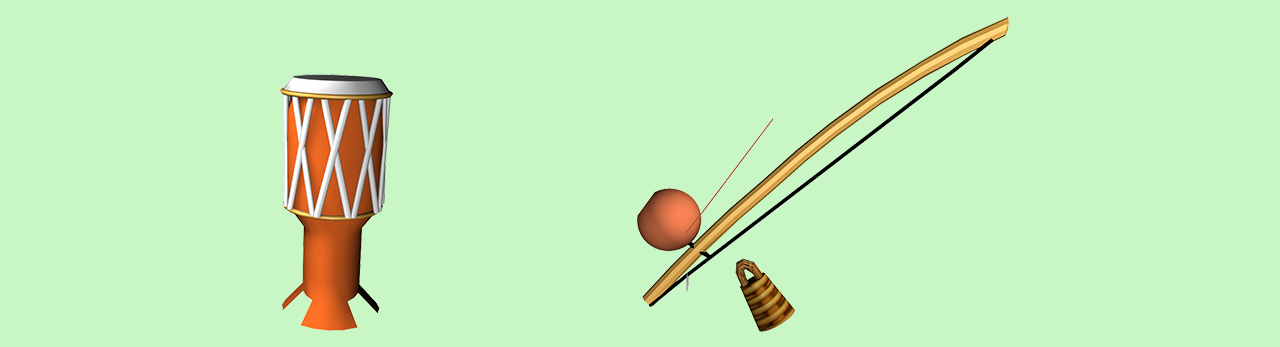
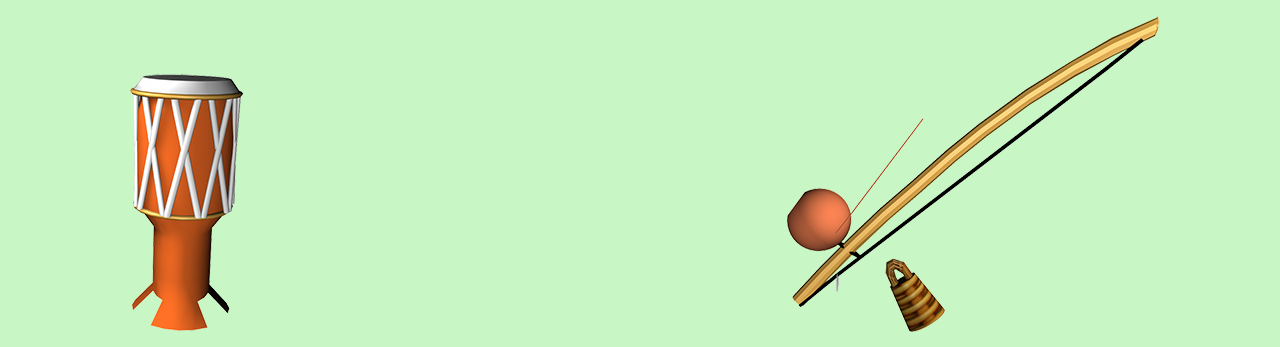
Before and after one commit to morganmann305/capoeira, a plain HTML site: page index.html in a window 1280 px wide. Shown: the top 347 px of the page. Drawn offline with Linux system fonts and the light colour scheme; a web font is replaced by a local one.

Commit message:
keep moving

```diff
--- a/css/style.css
+++ b/css/style.css
@@ -123,5 +123,5 @@ p {
 }
 
 #left {
-  margin-left: 200px;
+  margin-left: 500px;
 }
```
